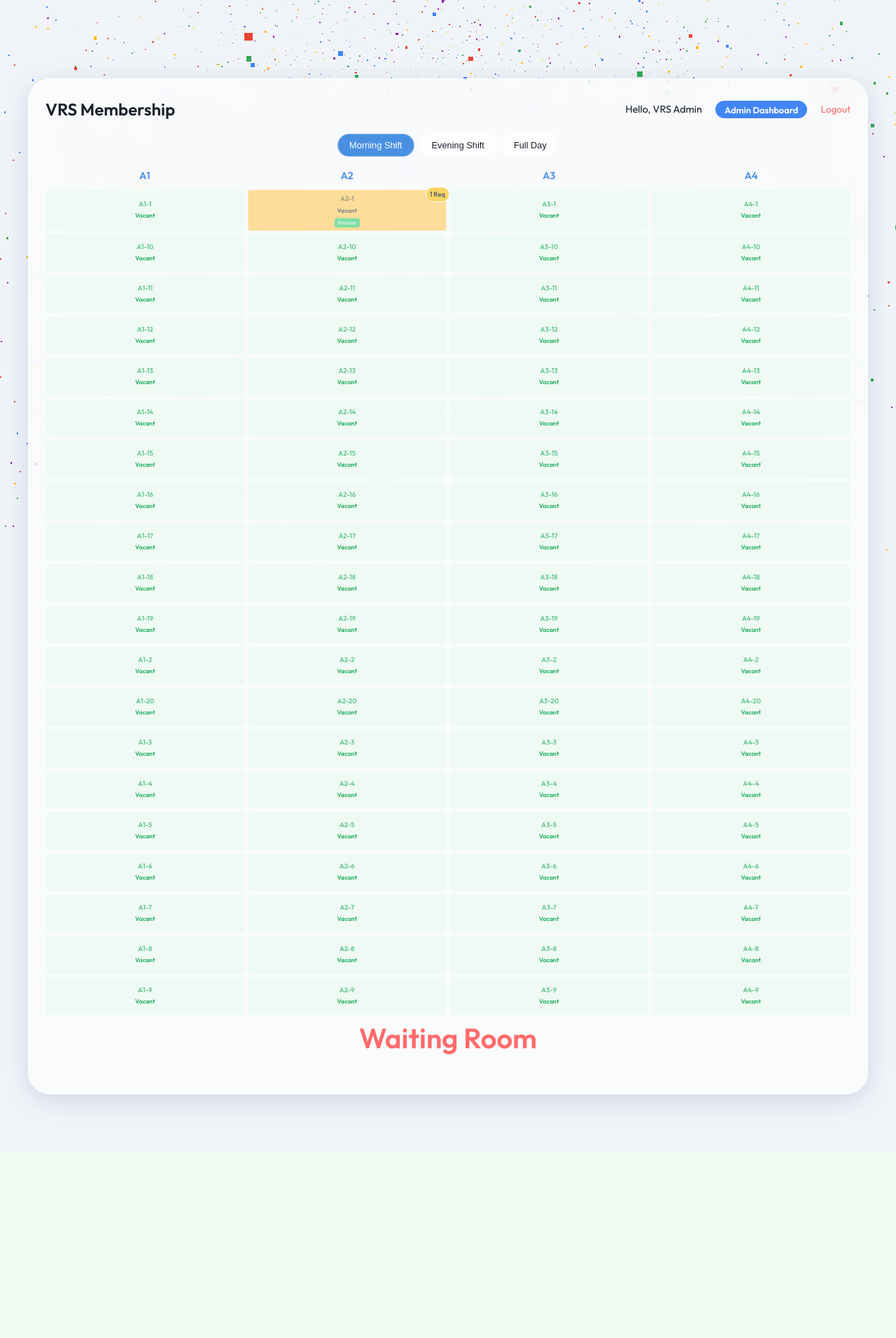
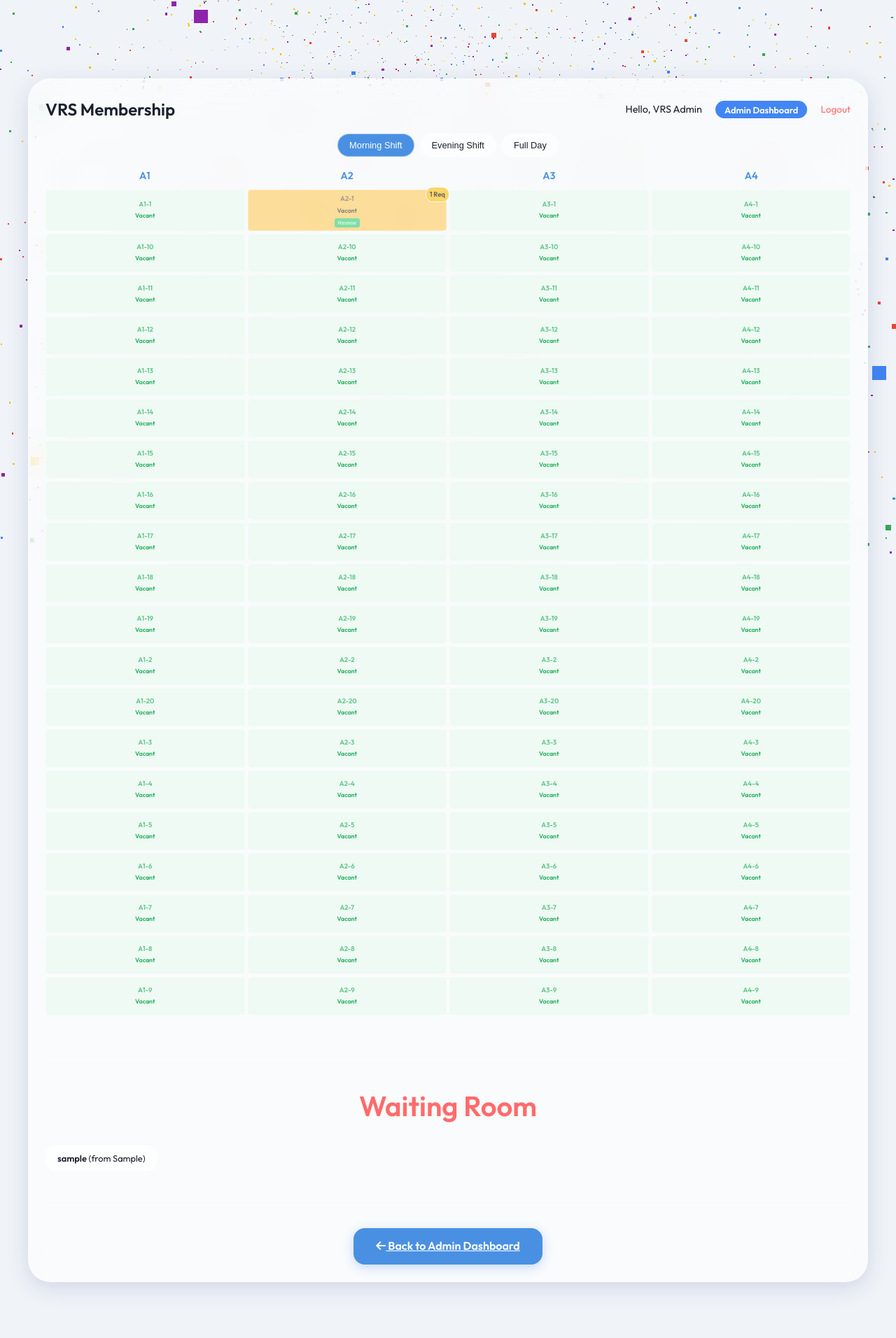
Before and after one commit to aryanRN2/VRS-Library, a Flask app: page /membership in a window 1280 px wide. Shown: the whole page at 70% size. Before the commit the page ends 1585 px from the top, so only its background shows below. Run offline with Flask 3, Linux system fonts and the light colour scheme; a user stored in the database is signed in; data comes from the database, SQL or seed files in the repository; both versions use the stored data as it was after the commit; tables that the repository leaves empty hold one stand-in row (values such as "Sample post"); some libraries are stand-ins or nearby versions.

Commit message:
Navigation UX: Added secondary back-to-dashboard button for admins on seat matrix page

```diff
--- a/templates/membership.html
+++ b/templates/membership.html
@@ -34,10 +34,18 @@
             <h2>Waiting Room</h2>
             <div id="waiting-list" class="waiting-list"></div>
         </div>
+
+        {% if current_user.is_admin %}
+        <div class="admin-footer-nav">
+            <a href="{{ url_for('admin_dashboard') }}" class="glass-btn secondary">
+                <i class="fas fa-arrow-left"></i> Back to Admin Dashboard
+            </a>
+        </div>
+        {% endif %}
     </div>
 </section>
 
-<!-- Booking Modal (Simplified since user is logged in) -->
+<!-- Booking Modal -->
 <div id="booking-modal" class="modal hidden">
     <div class="modal-content glass-card">
         <h3>Request Seat <span id="modal-seat-id"></span></h3>
@@ -99,6 +107,12 @@
 .admin-action { font-size: 0.5rem; background: rgba(0,0,0,0.1); border: none; padding: 2px 5px; border-radius: 3px; cursor: pointer; margin-top: 2px; }
 .admin-action.approve { background: #2ecc71; color: white; }
 
+.waiting-room-section { margin-top: 4rem; border-top: 1px solid var(--glass-border); padding-top: 2rem; }
+.waiting-list { display: flex; flex-wrap: wrap; gap: 1rem; margin-top: 1rem; }
+.waiting-item { background: var(--glass-bg); padding: 0.5rem 1rem; border-radius: 1rem; border: 1px solid var(--glass-border); font-size: 0.8rem; }
+
+.admin-footer-nav { margin-top: 3rem; display: flex; justify-content: center; border-top: 1px solid var(--glass-border); padding-top: 2rem; }
+
 .modal { position: fixed; top: 0; left: 0; width: 100%; height: 100%; background: rgba(0,0,0,0.5); display: flex; justify-content: center; align-items: center; z-index: 1000; }
 .modal.hidden { display: none !important; }
 .wide-modal { width: 480px !important; }
@@ -108,6 +122,9 @@
 .glass-input { width: 100%; padding: 0.8rem; margin: 0.5rem 0; border-radius: 0.5rem; border: 1px solid var(--glass-border); background: white; }
 .modal-btns { display: flex; gap: 0.5rem; margin-top: 1rem; justify-content: center; }
 .hidden { display: none !important; }
+.preset-btns { display: flex; gap: 0.5rem; justify-content: center; margin: 0.5rem 0; }
+.preset-btn { background: #f0f0f0; border: 1px solid #ddd; padding: 0.4rem 0.8rem; border-radius: 0.5rem; cursor: pointer; font-size: 0.75rem; }
+.preset-btn.active { background: var(--accent-color); color: white; }
 </style>
 
 <script>
@@ -128,7 +145,7 @@ document.addEventListener('DOMContentLoaded', () => {
         const d = new Date(); d.setDate(d.getDate() + days);
         return d.toISOString().split('T')[0];
     };
-    expiryInput.value = getDefaultDate(30);
+    if (expiryInput) expiryInput.value = getDefaultDate(30);
 
     async function loadSeats() {
         try {
@@ -203,6 +220,15 @@ document.addEventListener('DOMContentLoaded', () => {
         if (res.ok) { approvalModal.classList.add('hidden'); loadSeats(); }
     };
 
+    window.removeSeat = async (id) => {
+        const res = await fetch('/api/admin/remove', {
+            method: 'POST',
+            headers: {'Content-Type': 'application/json'},
+            body: JSON.stringify({seat_id: id, shift: currentShift})
+        });
+        if (res.ok) loadSeats();
+    };
+
     function openBooking(id) {
         selectedSeat = id;
         document.getElementById('modal-seat-id').innerText = id;
@@ -230,6 +256,17 @@ document.addEventListener('DOMContentLoaded', () => {
     });
 
     loadSeats();
+
+    async function loadWaitingRoom() {
+        const res = await fetch('/api/waiting_room');
+        const data = await res.json();
+        const list = document.getElementById('waiting-list');
+        if (list) {
+            list.innerHTML = data.map(w => `
+                <div class="waiting-item"><b>${w.user_name}</b> (from ${w.seat})</div>
+            `).join('');
+        }
+    }
 });
 </script>
 {% endblock %}
```
Also changed, not shown: instance/library.db.
